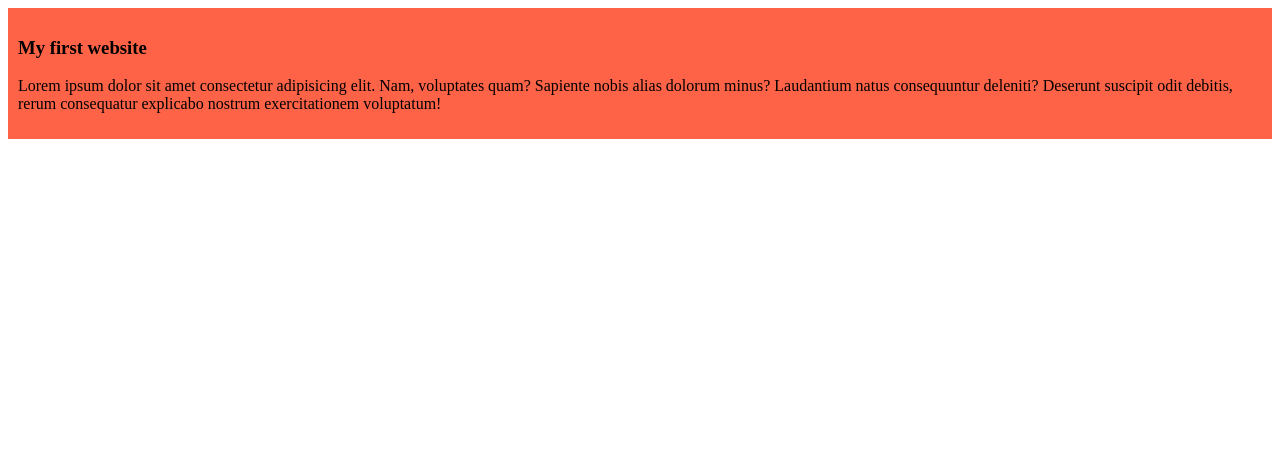
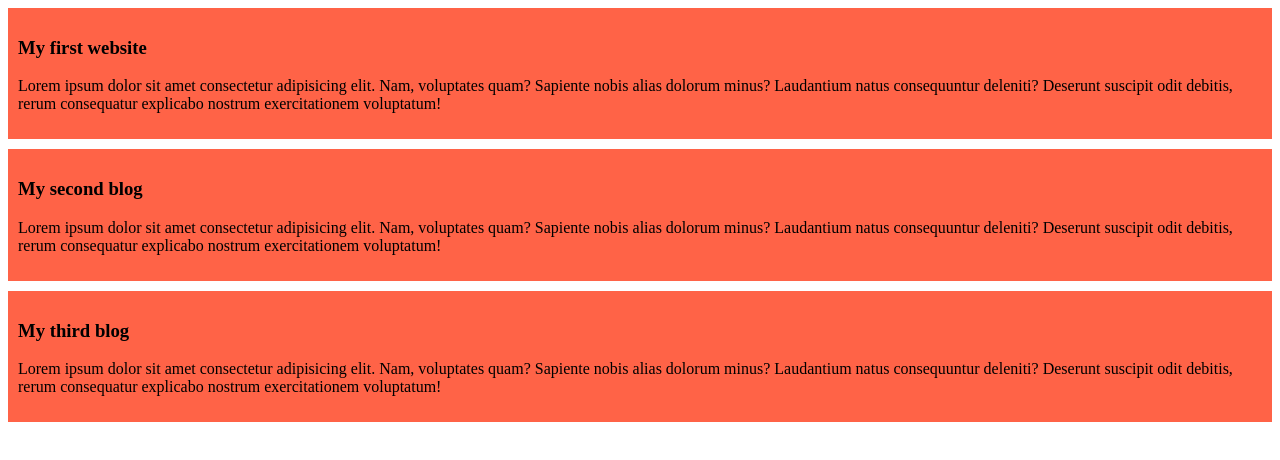
Before and after one commit to ron7116/my-simple-website, a plain HTML site: page index.html in a window 1280 px wide. Drawn offline with Linux system fonts and the light colour scheme.

Commit message:
added second and third blog

```diff
--- a/index.html
+++ b/index.html
@@ -16,5 +16,23 @@
         nostrum exercitationem voluptatum!
       </p>
     </div>
+    <div>
+      <h3>My second blog</h3>
+      <p>
+        Lorem ipsum dolor sit amet consectetur adipisicing elit. Nam, voluptates
+        quam? Sapiente nobis alias dolorum minus? Laudantium natus consequuntur
+        deleniti? Deserunt suscipit odit debitis, rerum consequatur explicabo
+        nostrum exercitationem voluptatum!
+      </p>
+    </div>
+    <div>
+      <h3>My third blog</h3>
+      <p>
+        Lorem ipsum dolor sit amet consectetur adipisicing elit. Nam, voluptates
+        quam? Sapiente nobis alias dolorum minus? Laudantium natus consequuntur
+        deleniti? Deserunt suscipit odit debitis, rerum consequatur explicabo
+        nostrum exercitationem voluptatum!
+      </p>
+    </div>
   </body>
 </html>
--- a/style/style.css
+++ b/style/style.css
@@ -1,4 +1,5 @@
 div {
   background-color: tomato;
   padding: 10px;
+  margin-bottom: 10px;
 }
```
